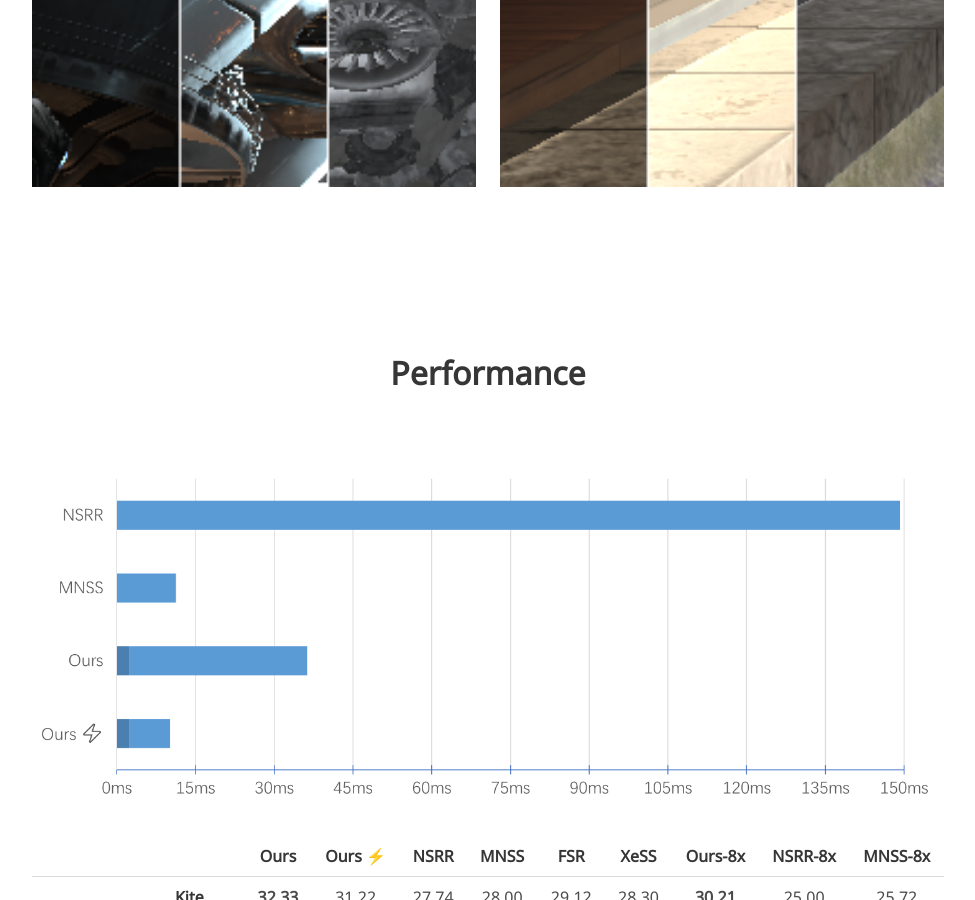
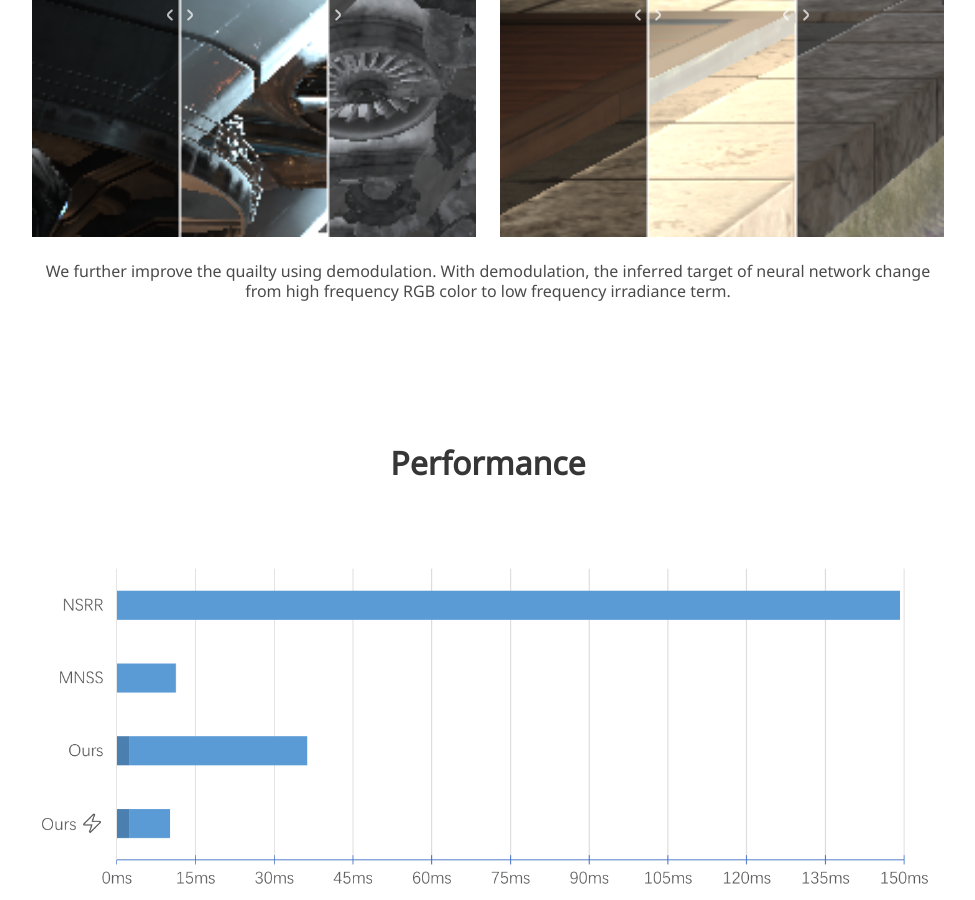
Before and after one commit to Isaac-Paradox/Isaac-Paradox.github.io, a Jekyll site: the page FuseSR/index.html, which Jekyll copies as it is, in a window 1280 px wide and 900 px high, scrolled down 3251 px. Shown: the whole window, without its empty margins (152-1127 px from the left). Built offline with Jekyll 4.4.1, drawn with Linux system fonts in a browser that asks for light colours; nearby versions of some CDN libraries; some web fonts are replaced; library files that are not in the unit come from our copies; a style sheet for code colours, icons or effects is not loaded.

```diff
--- a/FuseSR/index.html
+++ b/FuseSR/index.html
@@ -137,7 +137,7 @@
             <div class="link-block"> -->
               <!-- PDF Link. -->
               <!-- <span class="link-block">
-                <a href="https://arxiv.org/pdf/2303.07634"
+                <a href="#"
                    class="external-link button is-normal is-rounded is-dark">
                   <span class="icon">
                       <i class="fas fa-file-pdf"></i>
@@ -146,7 +146,7 @@
                 </a>
               </span>
               <span class="link-block">
-                <a href="https://arxiv.org/abs/2303.07634"
+                <a href="#"
                    class="external-link button is-normal is-rounded is-dark">
                   <span class="icon">
                       <i class="ai ai-arxiv"></i>
@@ -174,18 +174,18 @@
                 </a>
               </span> -->
               <!-- Code Link. -->
-              <!-- <span class="link-block">
-                <a href="https://github.com/jingsenzhu/i2-sdf"
+              <span class="link-block">
+                <a href="https://github.com/Isaac-Paradox/FuseSR"
                    class="external-link button is-normal is-rounded is-dark">
                   <span class="icon">
                       <i class="fab fa-github"></i>
                   </span>
                   <span>Code</span>
                 </a>
-              </span> -->
+              </span>
               <!-- Dataset Link. -->
               <!-- <span class="link-block">
-                <a href="https://mega.nz/folder/jdhDnTqL#Ija678SU2Va_JJOiwqmdEg"
+                <a href="#"
                    class="external-link button is-normal is-rounded is-dark">
                   <span class="icon">
                       <i class="far fa-images"></i>
@@ -297,7 +297,7 @@
       </div>
     </div>
     <h2 class="subtitle has-text-centered" style="font-size:16px;">
-
+      We further improve the quailty using demodulation. With demodulation, the inferred target of neural network change from high frequency RGB color to low frequency irradiance term.
     </h2>
   </div>
 </div>
```
Also changed, not shown: _publications/2023-08-05-fusesr.md (+1 -1 lines).
